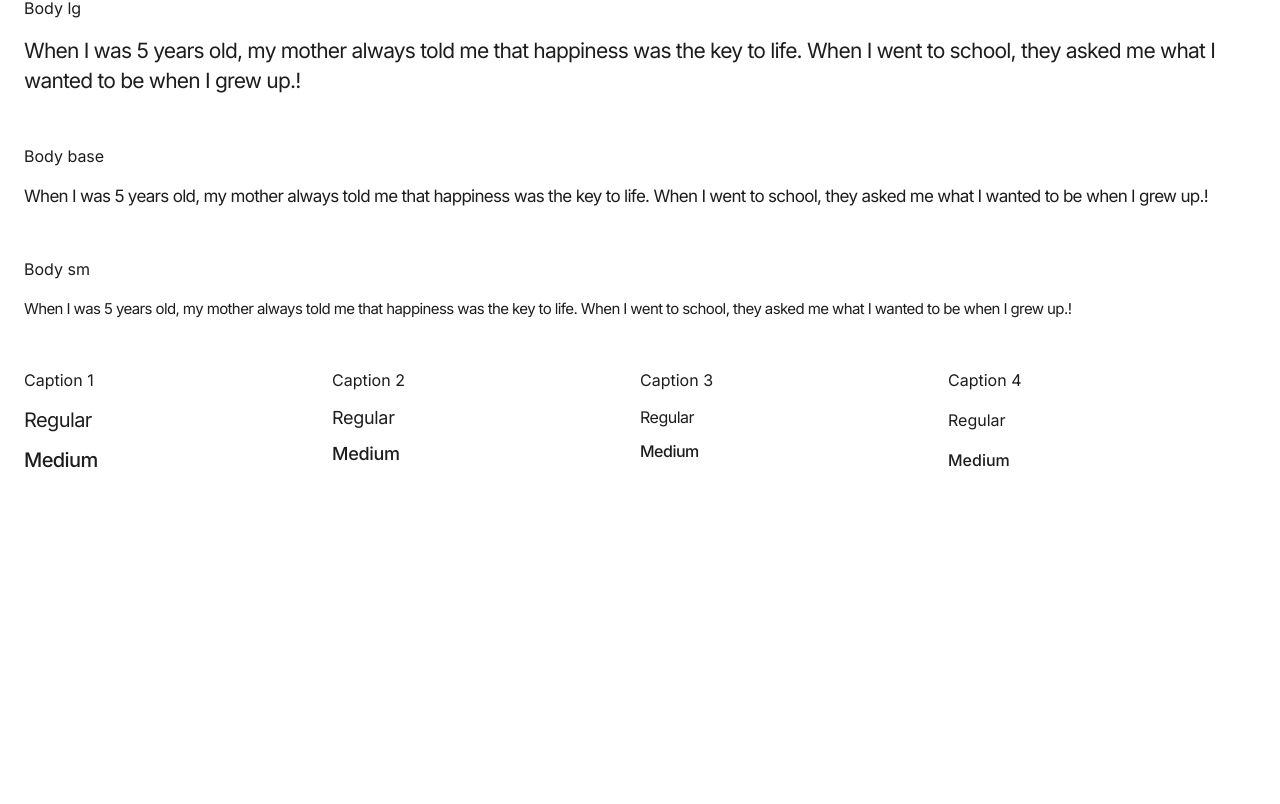
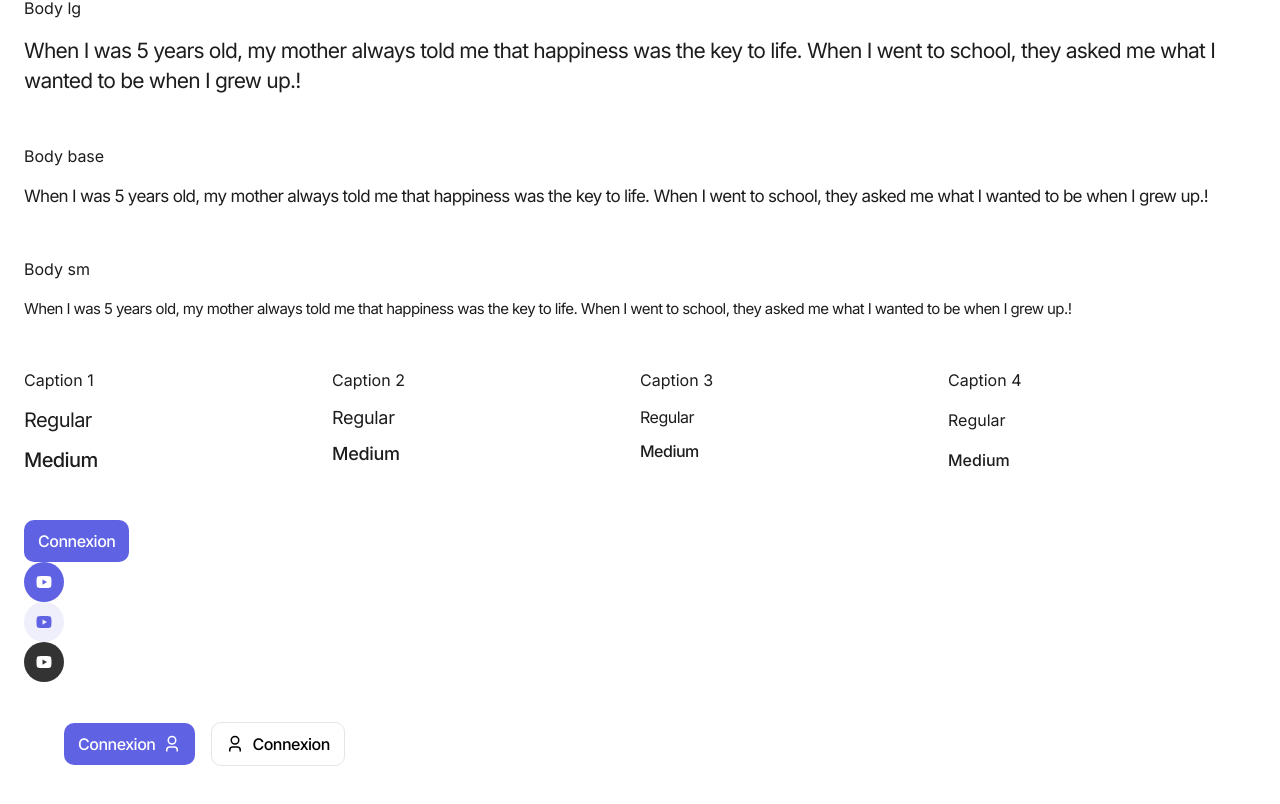
Before and after one commit to ZoubairDjebahDev/codersmonkeys-erreur, a Next.js app: page / in a window 1280 px wide. Shown: the part 1480-2284 px from the top of the page. Before the commit the page ends 1976 px from the top, so only its background shows below. Built offline with nearby package versions, Linux system fonts and the light colour scheme.

Commit message:
feature(button): working with icons.
- Install react icons.
- Icon typing passed as props in a component.
- Manage icon position

```diff
--- a/package.json
+++ b/package.json
@@ -13,7 +13,8 @@
     "firebase": "^10.6.0",
     "next": "14.0.3",
     "react": "^18",
-    "react-dom": "^18"
+    "react-dom": "^18",
+    "react-icons": "^4.12.0"
   },
   "devDependencies": {
     "@types/node": "^20",
--- a/src/pages/index.tsx
+++ b/src/pages/index.tsx
@@ -1,5 +1,7 @@
 import Seo from "@/ui/components/seo/seo";
+import Button from "@/ui/design-system/button/button";
 import Typography from "@/ui/design-system/typography/typography";
+import { RiYoutubeFill, RiUser3Line } from "react-icons/ri";
 
 const Home = () => {
   return (
@@ -9,7 +11,7 @@ const Home = () => {
         Typography
       </Typography>
       <hr className="border-secondary border-2 mb-32" />
-      <div className="flex flex-col gap-12">
+      <div className="flex flex-col gap-12 mb-12">
         <div className="flex flex-col gap-4">
           <Typography variant="caption4">Display</Typography>
           <Typography variant="display">Nothing is impossible</Typography>
@@ -116,6 +118,36 @@ const Home = () => {
           </div>
         </div>
       </div>
+
+      <Button variant="accent" size="small" isDisabled>
+        Connexion
+      </Button>
+      <Button variant="icon" size="small" icon={{ icon: RiYoutubeFill }} />
+      <Button
+        variant="icon"
+        size="small"
+        icon={{ icon: RiYoutubeFill }}
+        iconTheme="secondary"
+      />
+      <Button
+        variant="icon"
+        size="small"
+        icon={{ icon: RiYoutubeFill }}
+        iconTheme="gray"
+      />
+      <div className="flex items-center gap-4 p-10">
+        <Button size="small" icon={{ icon: RiUser3Line }}>
+          Connexion
+        </Button>
+        <Button
+          size="small"
+          icon={{ icon: RiUser3Line }}
+          iconPosition="left"
+          variant="outline"
+        >
+          Connexion
+        </Button>
+      </div>
     </div>
   );
 };
--- /dev/null
+++ b/src/types/iconProps.tsx
@@ -0,0 +1,3 @@
+export interface IconProps {
+  icon: React.ElementType;
+}
--- a/src/ui/design-system/button/button.tsx
+++ b/src/ui/design-system/button/button.tsx
@@ -1,9 +1,10 @@
 import clsx from "clsx";
+import { IconProps } from "@/types/iconProps";
 
 interface ButtonProps {
   size?: "small" | "medium" | "large";
   variant?: "accent" | "secondary" | "outline" | "disabled" | "icon";
-  icon?: any;
+  icon?: IconProps;
   iconTheme?: "accent" | "secondary" | "gray";
   iconPosition?: "left" | "right";
   isDisabled?: boolean;
@@ -26,7 +27,7 @@ const Button = ({
   let iconSize: number = 0;
 
   switch (variant) {
-    case "accent": /* DEFAULT */
+    case "accent" /* DEFAULT */:
       variantStyles = "bg-primary hover:bg-primary-400 text-white rounded";
       break;
     case "secondary":
@@ -42,22 +43,46 @@ const Button = ({
         "bg-gray-400 border border-gray-500 text-gray-600 rounded cursor-not-allowed";
       break;
     case "icon":
-      variantStyles = "";
+      if (iconTheme === "accent") {
+        variantStyles =
+          "bg-primary hover:bg-primary-400 text-white rounded-full";
+      }
+      if (iconTheme === "secondary") {
+        variantStyles =
+          "bg-primary-200 hover:bg-primary-300/50 text-primary rounded-full";
+      }
+      if (iconTheme === "gray") {
+        variantStyles = "bg-gray-800 hover:bg-gray-700 text-white rounded-full";
+      }
       break;
   }
 
   switch (size) {
     case "small":
-      sizeStyles = "text-caption3 font-medium px-[14px] py-[12px]";
+      sizeStyles = `text-caption3 font-medium ${
+        variant === "icon"
+          ? "flex items-center justify-center w-[40px] h-[40px]"
+          : "px-[14px] py-[12px]"
+      }`;
+      iconSize = 18;
       break;
-    case "medium":
-      sizeStyles = "text-caption3 font-medium px-[18px] py-[15px]"
+    case "medium": // Default
+      sizeStyles = `text-caption3 font-medium ${
+        variant === "icon"
+          ? "flex items-center justify-center w-[50px] h-[50px]"
+          : "px-[18px] py-[15px]"
+      }`;
+      iconSize = 20;
       break;
     case "large":
-      sizeStyles = "text-caption3 font-medium px-[20px] py-[18px]"
+      sizeStyles = `text-caption3 font-medium ${
+        variant === "icon"
+          ? "flex items-center justify-center w-[60px] h-[60px]"
+          : "px-[20px] py-[18px]"
+      }`;
+      iconSize = 24;
       break;
   }
-
 
   return (
     <>
@@ -67,7 +92,19 @@ const Button = ({
         onClick={() => console.log("click")}
         disabled={isDisabled}
       >
-        {children}
+        {icon && variant === "icon" ? (
+          <icon.icon size={iconSize} />
+        ) : (
+          <div>
+            <div className={clsx(icon && "flex items-center gap-2")}>
+              {icon && iconPosition === "left" && <icon.icon size={iconSize} />}
+              {children}
+              {icon && iconPosition === "right" && (
+                <icon.icon size={iconSize} />
+              )}
+            </div>
+          </div>
+        )}
       </button>
     </>
   );
```
Also changed, not shown: 1 other file (tests, documents, lock files or other folders).
